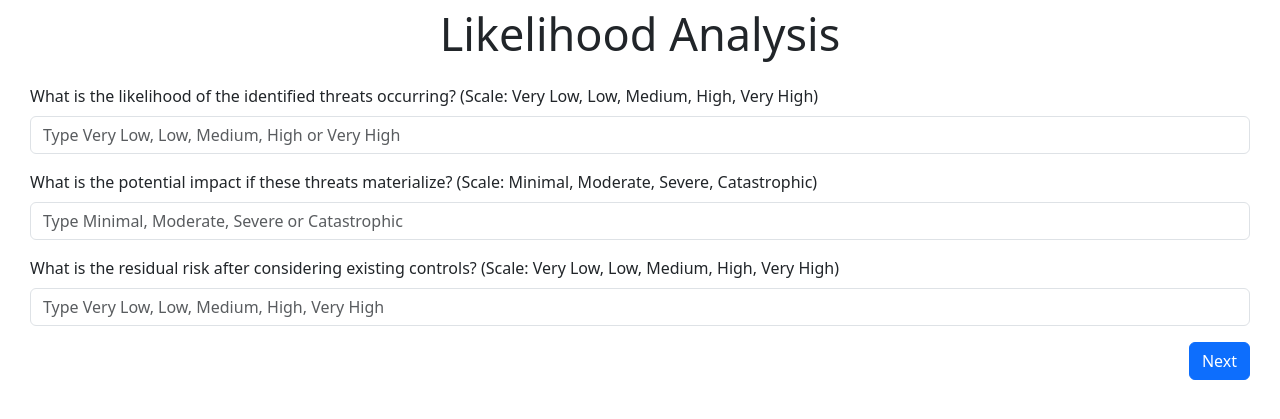
After one commit to MannLTC19/RSM, a Django app: template midProjectRSM/core/templates/form3.html in a window 1280 px wide. The commit adds this page. Shown: the top 419 px of the page. Run offline with Django 5.2, Linux system fonts and the light colour scheme; the template is opened without the code that fills it, so the values that code supplies are empty; parts of the project's set-up code (start-up, migrations or seed data) failed here and were passed over; some libraries are stand-ins or nearby versions.

Commit message:
nambahin form

```diff
--- a/midProjectRSM/app/urls.py
+++ b/midProjectRSM/app/urls.py
@@ -6,5 +6,6 @@ urlpatterns = [
     path("datatables", views.datatables, name="app-datatables"),
     path("form", views.form1, name="app-form1"),
     path("form2", views.form1, name="app-form2"),
+    path("form3", views.form1, name="app-form3"),
     path("", views.index, name="app-index")
 ]
--- a/midProjectRSM/app/views.py
+++ b/midProjectRSM/app/views.py
@@ -17,3 +17,6 @@ def form(request):
 
 def form2(request):
     return render(request, "form2.html")
+
+def form3(request):
+    return render(request, "form3.html")
--- /dev/null
+++ b/midProjectRSM/core/templates/form3.html
@@ -0,0 +1,52 @@
+<!DOCTYPE html>
+<html lang="en">
+<head>
+    <meta charset="UTF-8">
+    <meta name="viewport" content="width=device-width, initial-scale=1.0">
+    <title>Document</title>
+        <!--bootstrap-->
+        <link href="https://cdn.jsdelivr.net/npm/bootstrap@5.3.3/dist/css/bootstrap.min.css" rel="stylesheet" integrity="sha384-QWTKZyjpPEjISv5WaRU9OFeRpok6YctnYmDr5pNlyT2bRjXh0JMhjY6hW+ALEwIH" crossorigin="anonymous">
+        <script src="https://cdn.jsdelivr.net/npm/bootstrap@5.3.3/dist/js/bootstrap.bundle.min.js" integrity="sha384-YvpcrYf0tY3lHB60NNkmXc5s9fDVZLESaAA55NDzOxhy9GkcIdslK1eN7N6jIeHz" crossorigin="anonymous"></script>
+        <!--chartsjs-->
+        <script>src="https://cdnjs.com/libraries/Chart.js"</script>
+        <script src="https://cdn.jsdelivr.net/npm/chart.js"></script>
+        <!--simpledatatables-->
+        <link href="https://cdn.jsdelivr.net/npm/simple-datatables@latest/dist/style.css" rel="stylesheet" type="text/css">
+        <script src="https://cdn.jsdelivr.net/npm/simple-datatables@latest" type="text/javascript"></script>
+
+        <style>
+            .title{
+                text-align: center;
+                font-size: 45px;
+            }
+
+            .mb-3{
+            margin-left: 30px;
+            margin-right: 30px;
+        }
+        </style>
+</head>
+<body>
+    <div class="title"><p>Likelihood Analysis</p></div>
+    <div class="mb-3">
+        <label for="formGroupExampleInput" class="form-label">What is the likelihood of the identified threats occurring?
+            (Scale: Very Low, Low, Medium, High, Very High)</label>
+        <input type="text" class="form-control" id="formGroupExampleInput" placeholder="Type Very Low, Low, Medium, High or Very High">
+      </div>
+      <div class="mb-3">
+        <label for="formGroupExampleInput2" class="form-label">What is the potential impact if these threats materialize?
+            (Scale: Minimal, Moderate, Severe, Catastrophic)</label>
+        <input type="text" class="form-control" id="formGroupExampleInput2" placeholder="Type Minimal, Moderate, Severe or Catastrophic">
+      </div>
+      <div class="mb-3">
+        <label for="formGroupExampleInput2" class="form-label">What is the residual risk after considering existing controls?
+            (Scale: Very Low, Low, Medium, High, Very High)</label>
+        <input type="text" class="form-control" id="formGroupExampleInput2" placeholder="Type Very Low, Low, Medium, High, Very High">
+      </div>
+      <div class="d-flex justify-content-end">
+        <a href="form3.html" class="btn btn-primary" style="margin-right: 30px;">
+            Next
+        </a>
+    </div>
+</body>
+</html>
```
Also changed, not shown: midProjectRSM/core/templates/form2.html (+15 -6 lines).
